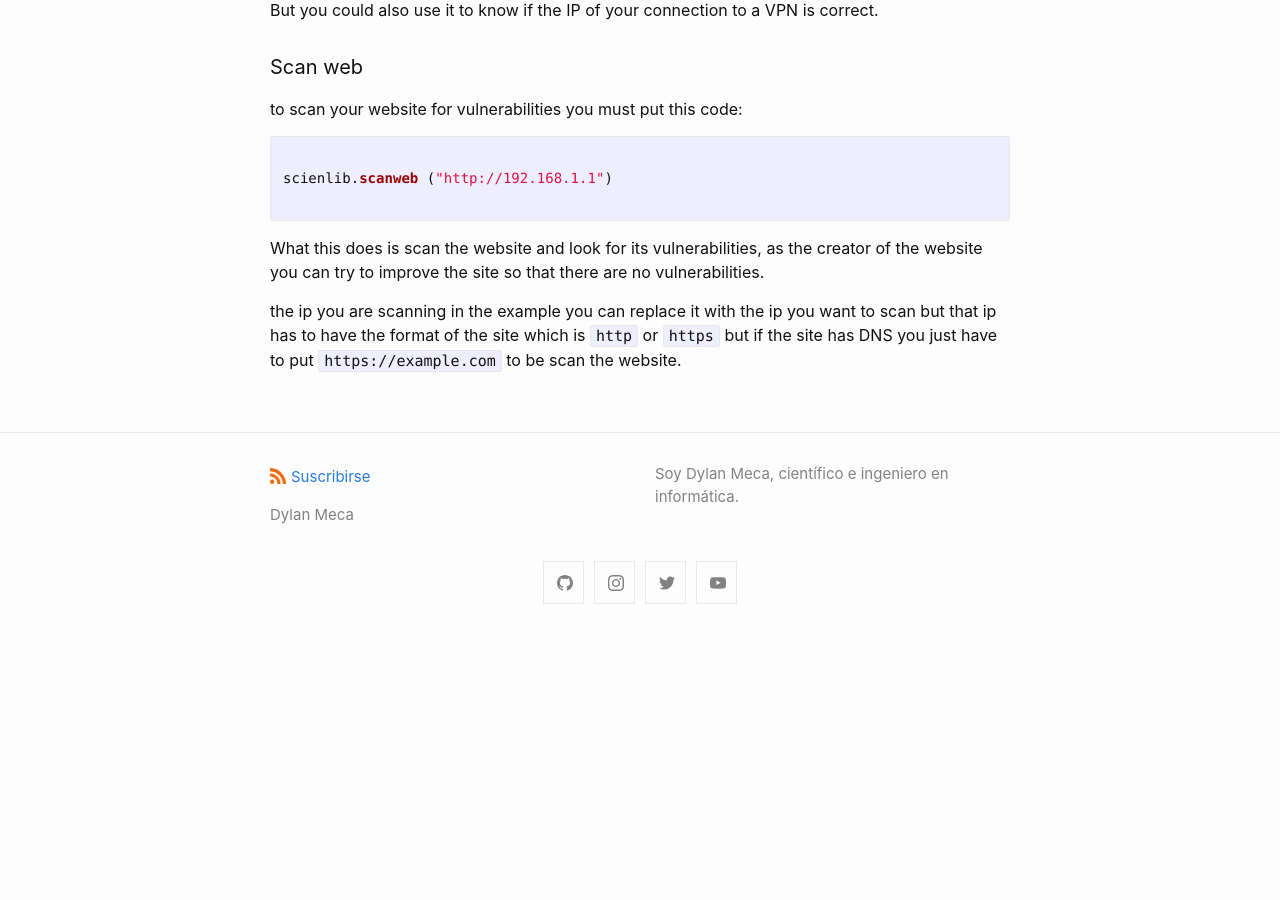
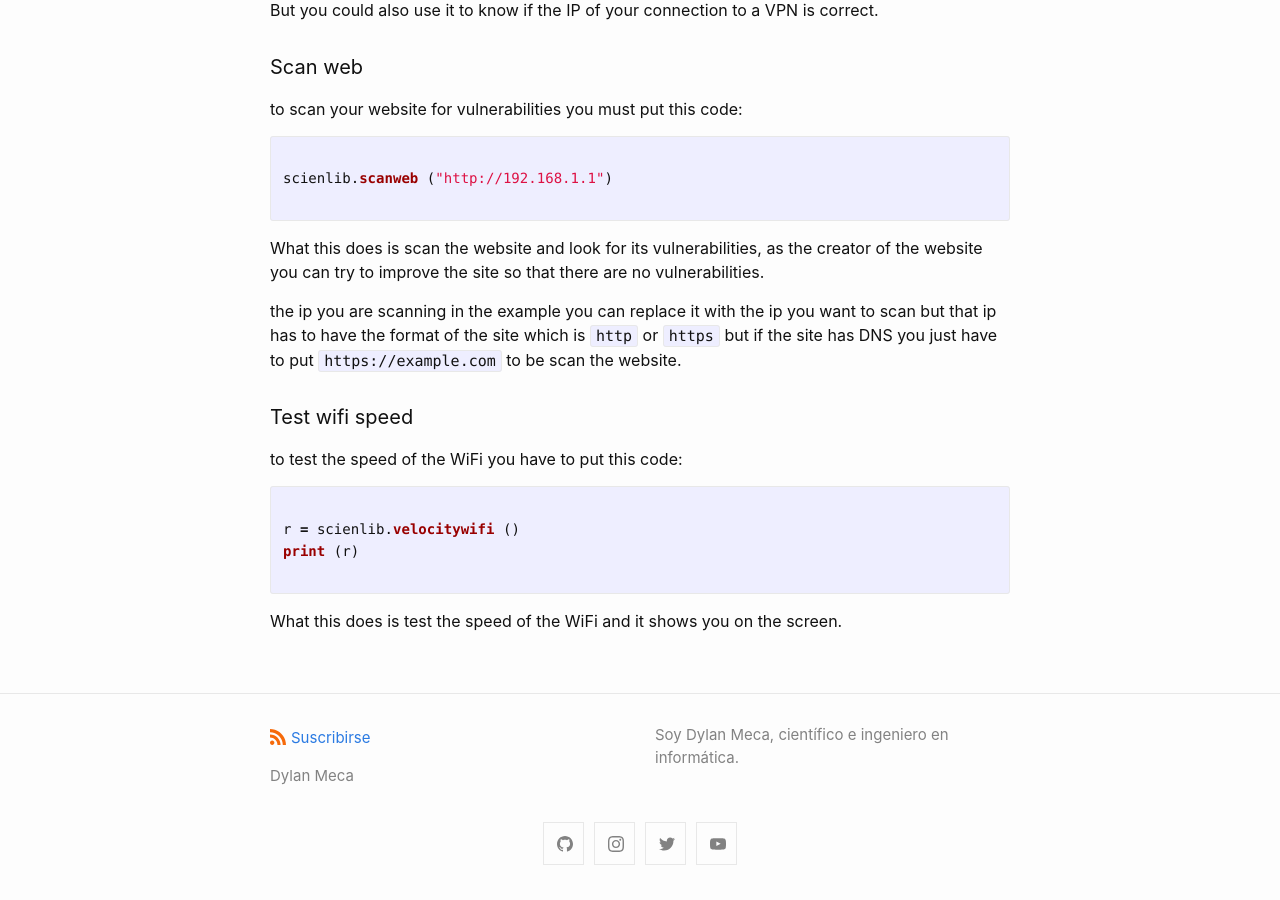
Before and after one commit to dylanmeca/dylanmeca.github.io, a Jekyll site: the page built from _posts/2021-04-28-scienlib-documentation.md, in a window 1280 px wide and 900 px high, scrolled down 3588 px. Built offline with Jekyll 4.4.1, drawn with Linux system fonts in a browser that asks for light colours; a script that is not in the unit is left out; comment, search, counter and statistics services are not loaded; before the commit the page ends 4227 px from its top, so only the background shows below that.

Commit message:
Update 2021-04-28-scienlib-documentation.md

````diff
--- a/_posts/2021-04-28-scienlib-documentation.md
+++ b/_posts/2021-04-28-scienlib-documentation.md
@@ -164,3 +164,16 @@ scienlib.scanweb ("http://192.168.1.1")
 What this does is scan the website and look for its vulnerabilities, as the creator of the website you can try to improve the site so that there are no vulnerabilities.
 
 the ip you are scanning in the example you can replace it with the ip you want to scan but that ip has to have the format of the site which is ``` http ``` or ``` https ``` but if the site has DNS you just have to put ``` https://example.com ``` to be scan the website.
+
+#### Test wifi speed
+
+to test the speed of the WiFi you have to put this code:
+
+```python
+
+r = scienlib.velocitywifi ()
+print (r)
+
+```
+
+What this does is test the speed of the WiFi and it shows you on the screen.
````
